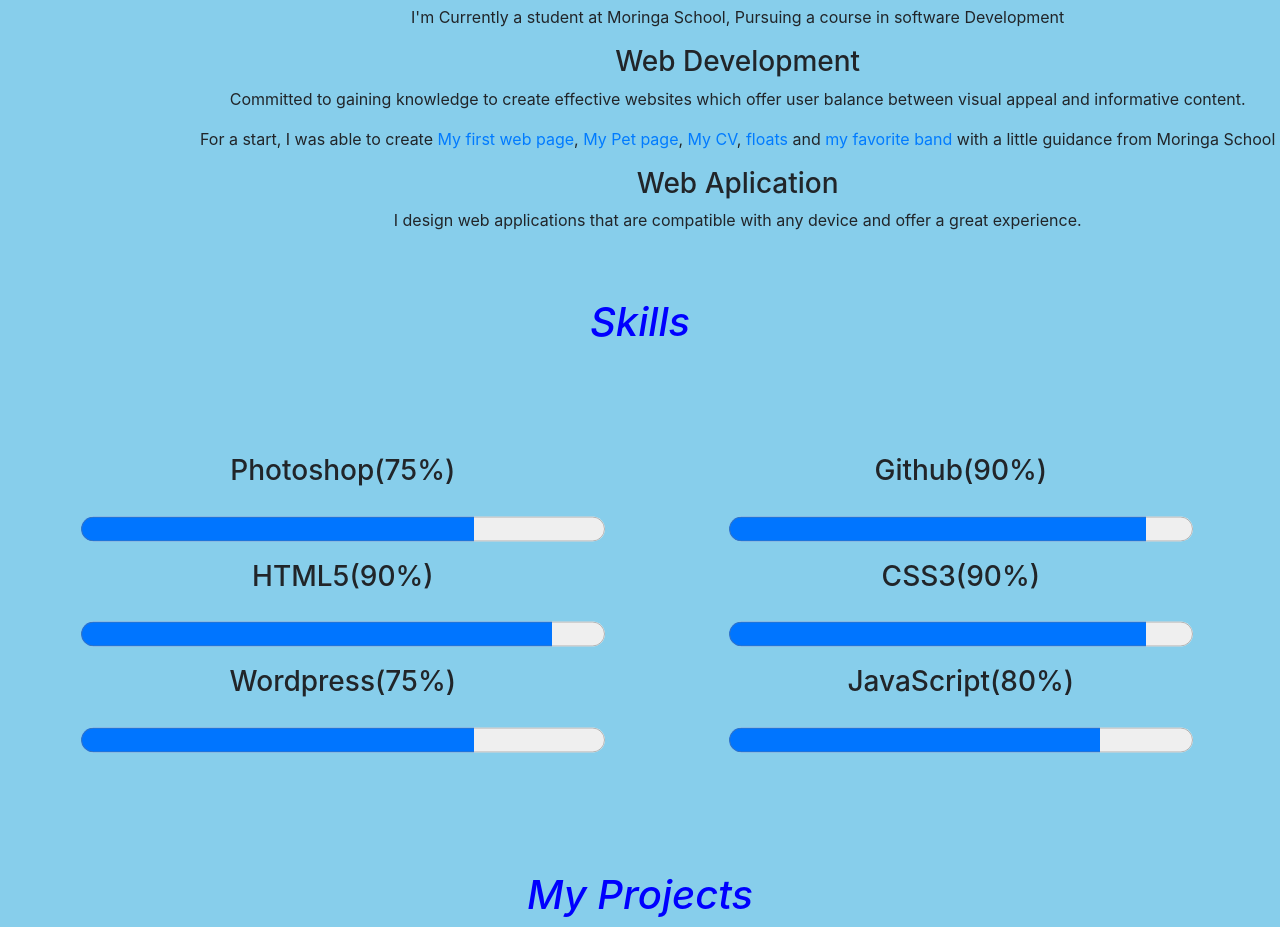
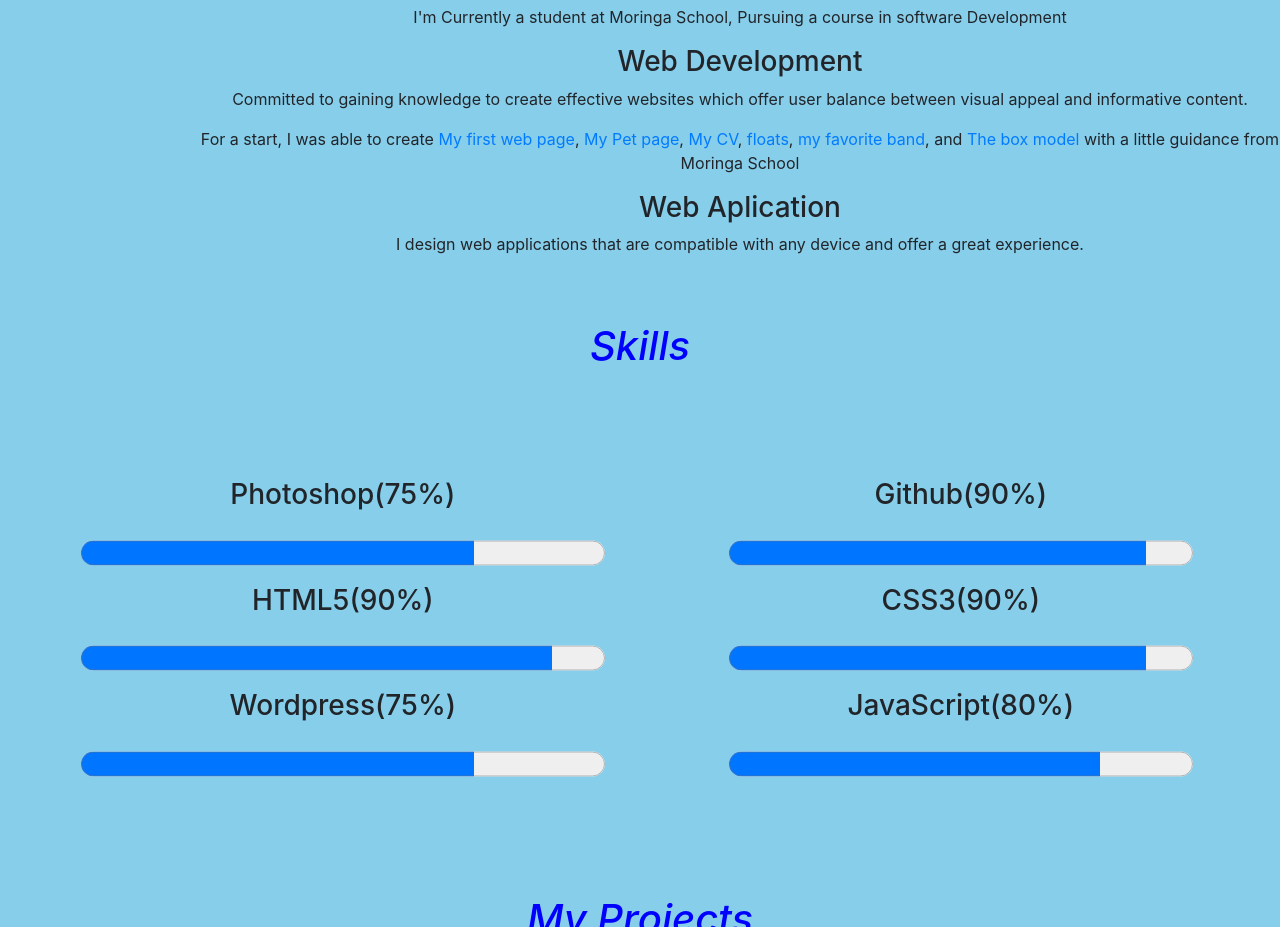
Before and after one commit to amodoipeter/amodoi-peter, a plain HTML site: page index.html in a window 1280 px wide. Shown: the part 1747-2674 px from the top of the page. Drawn offline with nearby package versions, Linux system fonts and the light colour scheme.

Commit message:
added the text model link

```diff
--- a/index.html
+++ b/index.html
@@ -45,7 +45,7 @@
         			     <p>I'm Currently a student at Moringa School, Pursuing a course in software Development</p>
 					         <h3>Web Development</h3>
 		 			         <p>Committed to gaining knowledge to create effective websites which offer user balance between visual appeal and informative content.</p>
-                   <p>For a start, I was able to create <a href="https://amodoipeter.github.io/my-first-webpage/">My first web page</a>, <a href="https://amodoipeter.github.io/my-peet">My Pet page</a>, <a href="https://amodoipeter.github.io/my-cv/">My CV</a>, <a href="https://amodoipeter.github.io/floats/">floats</a> and <a href="https://amodoipeter.github.io/Band/">my favorite band</a> with a little guidance from Moringa School</p>
+                   <p>For a start, I was able to create <a href="https://amodoipeter.github.io/my-first-webpage/">My first web page</a>, <a href="https://amodoipeter.github.io/my-peet">My Pet page</a>, <a href="https://amodoipeter.github.io/my-cv/">My CV</a>, <a href="https://amodoipeter.github.io/floats/">floats</a>, <a href="https://amodoipeter.github.io/Band/">my favorite band</a>, and <a href="https://amodoipeter.github.io/box-model/">The box model</a> with a little guidance from Moringa School</p>
 		 			         <h3>Web Aplication</h3>
 		 			         <p>I design web applications that are compatible with any device and offer a great experience.</p>
 
```
